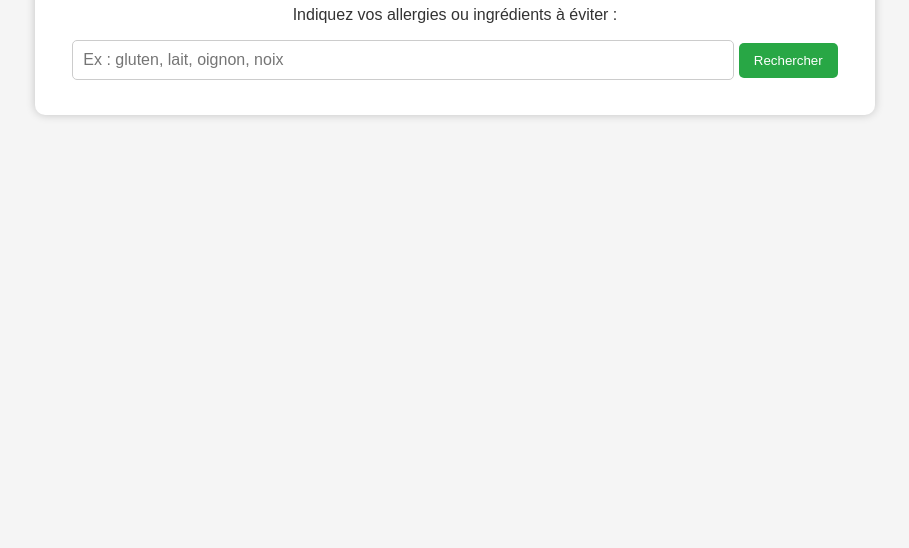
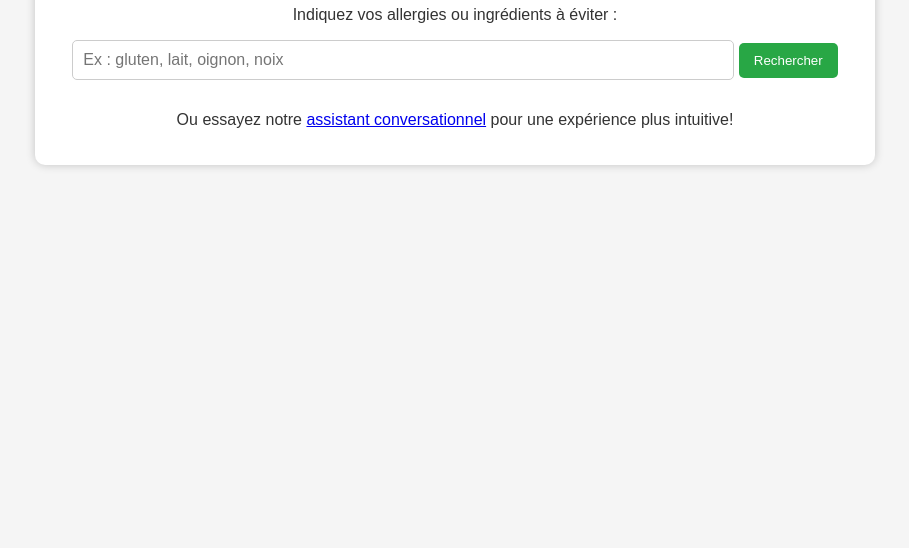
Before and after one commit to alexandragrrn/chatbotallergen, a website: page public/index.html in a window 1280 px wide. Shown: the part 252-800 px from the top of the page, without its empty margins (185-1094 px from the left). Drawn offline with Linux system fonts and the light colour scheme.

Commit message:
Update index.html

```diff
--- a/public/index.html
+++ b/public/index.html
@@ -15,6 +15,7 @@
             <input type="text" id="allergyInput" placeholder="Ex : gluten, lait, oignon, noix">
             <button onclick="searchPlats()">Rechercher</button>
             <div id="results"></div>
+            <p>Ou essayez notre <a href="/chat.html">assistant conversationnel</a> pour une expérience plus intuitive!</p>
         </div>
     </div>
     <script>
```
